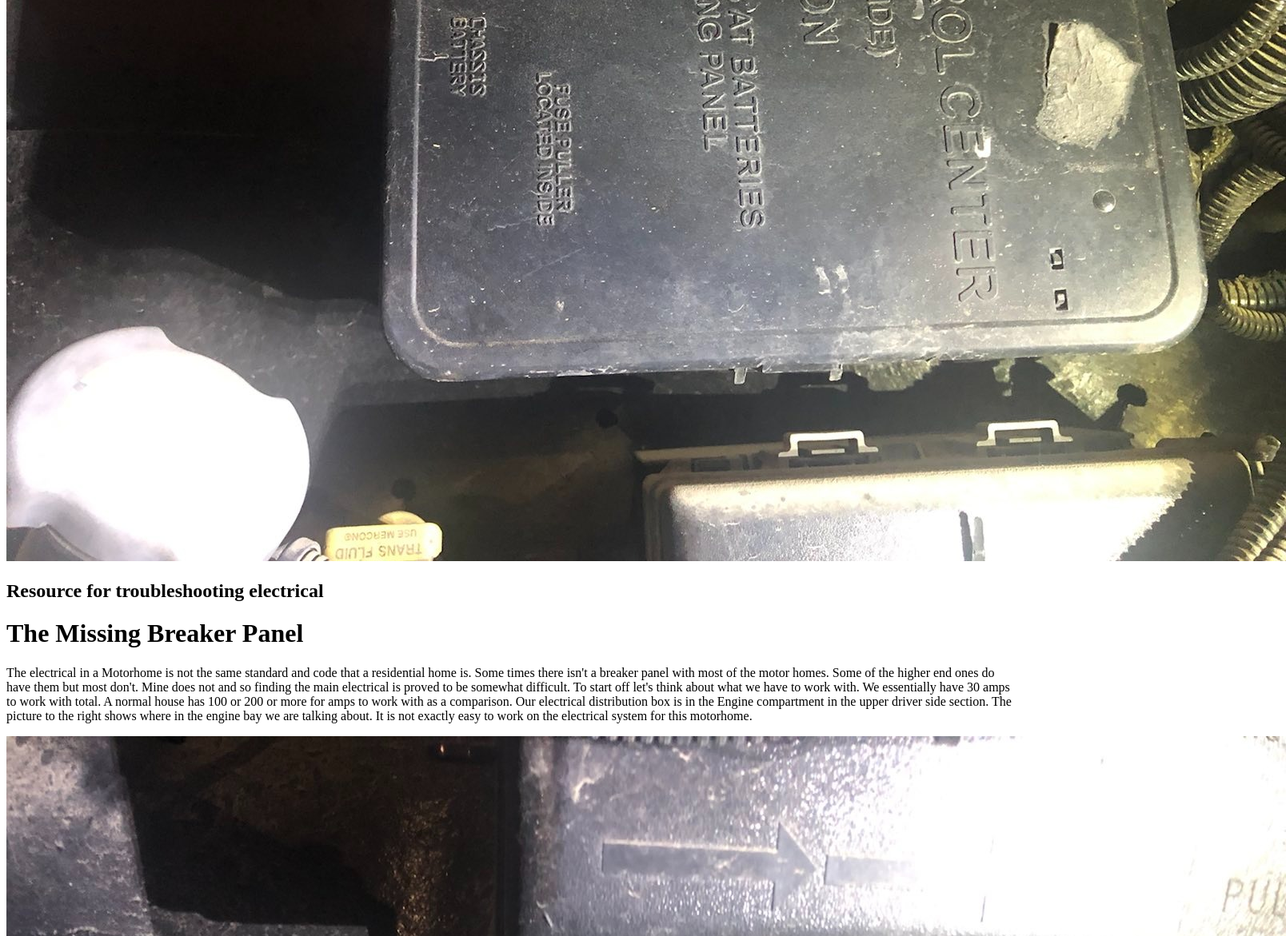
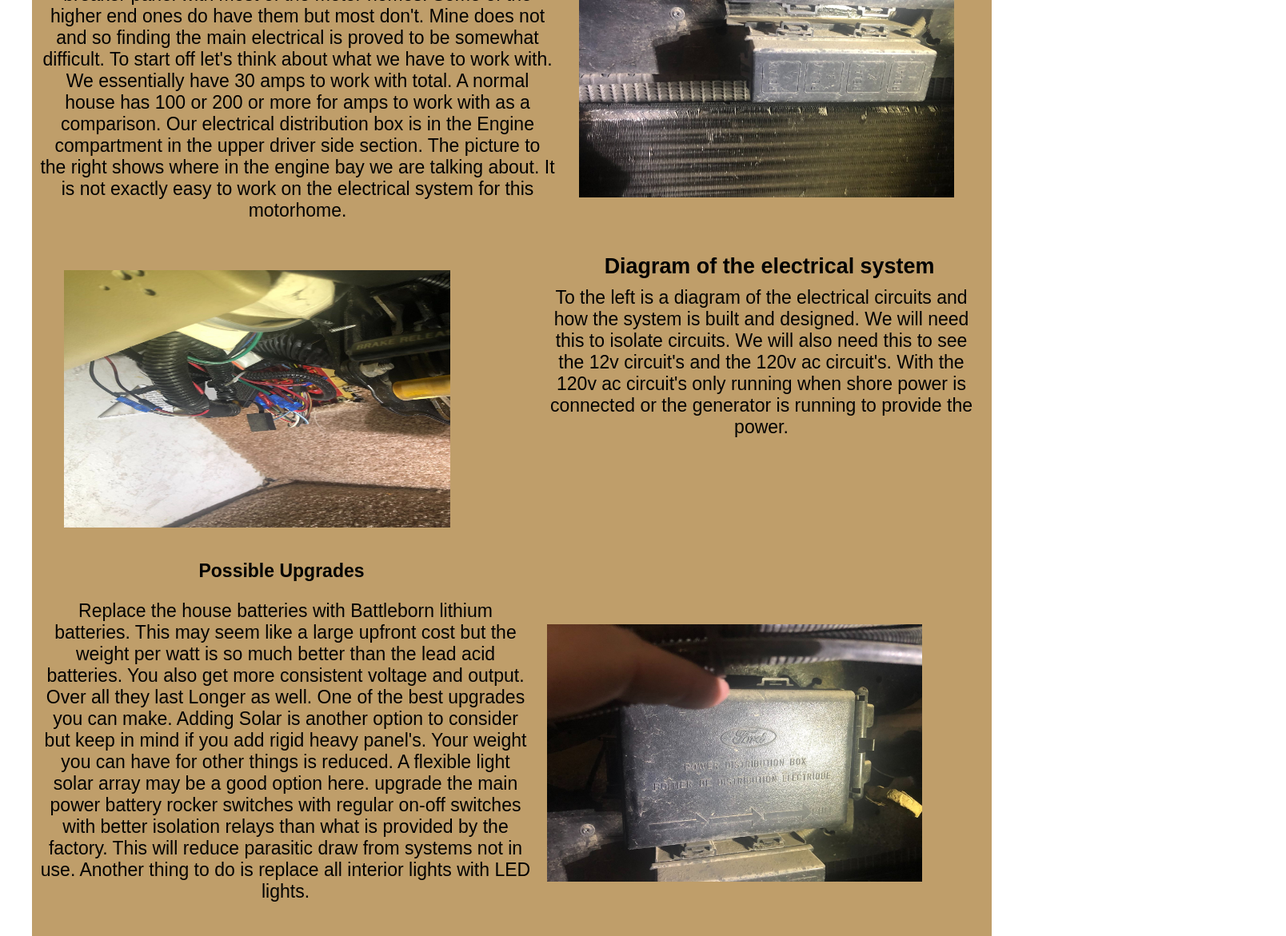
Before and after one commit to bagmister/wdd130, a plain HTML site: page hurricane_adventures/electrical.html in a window 1280 px wide. Shown: the part 626-1797 px from the top of the page at 80% size, 1608 px wide, since content can reach past the window. Drawn offline with Linux system fonts and the light colour scheme; a web font is replaced by a local one.

Commit message:
final changes on site

```diff
--- a/hurricane_adventures/electrical.html
+++ b/hurricane_adventures/electrical.html
@@ -8,6 +8,7 @@
     <link rel="stylesheet" href="styles/styles.css">
 </head>
 <body>
+    <main class="electrical-page">
         <header>
             <nav>
                 <a id="logo_link" href="index.html">
@@ -18,25 +19,21 @@
                 <a href="plumbing.html">Plumbing</a>
             </nav>
         </header>
-    <div id="electrical-image">
-        <div id="electrical-image-box">
-            <img id="electrical-img" src="images/battery_control_center.jpeg" alt="Electrical">
+        <div id="electrical-welcome-image-box">
+                <img id="electrical-welcome-image" src="images/battery_control_center.jpeg" alt="Electrical">
         </div>
-        <section id="hero-msg">
         <h1 class="electrical-title">Resource for troubleshooting electrical</h1>
-        </section>
-    </div>
-    <h1 id="the-missing-breaker-panel-title">The Missing Breaker Panel</h1>
+        <h2 id="the-missing-breaker-panel-title">The Missing Breaker Panel</h2>
         <p id="the-missing-breaker-panel-text">
             The electrical in a Motorhome is not the same standard and code that a residential home is. Some times there isn't a breaker panel with most of the motor homes. Some of the higher end ones do have them but most don't. Mine does not and so finding the main electrical is proved to be somewhat difficult. To start off let's think about what we have to work with. We essentially have 30 amps to work with total. A normal house has 100 or 200 or more for amps to work with as a comparison. Our electrical distribution box is in the Engine compartment in the upper driver side section. The picture to the right shows where in the engine bay we are talking about. It is not exactly easy to work on the electrical system for this motorhome.
         </p>
         <img id="the-missing-breaker-panel-image" src="images/breaker_switches.jpeg">
-    <h2 id="diagram-of-electrical-system-title">Diagram of the electrical system</h2>
+        <h3 id="diagram-of-electrical-system-title">Diagram of the electrical system</h3>
         <p id="diagram-of-electrical-system-text">
             To the left is a diagram of the electrical circuits and how the system is built and designed. We will need this to isolate circuits. We will also need this to see the 12v circuit's and the 120v ac circuit's. With the 120v ac circuit's only running when shore power is connected or the generator is running to provide the power.
         </p>
         <img id="diagram-of-electrical-system-image" src="images/under_dash_electrical.jpeg">
-    <h3 id="possible-upgrades-title">Possible Upgrades</h3>
+        <h4 id="possible-upgrades-title">Possible Upgrades</h4>
         <p id="possible-upgrades-text">
             Replace the house batteries with Battleborn lithium batteries. This may seem like a large upfront cost but the weight per watt is so much better than the lead acid batteries. You also get more consistent voltage and output. Over all they last Longer as well. One of the best upgrades you can make.
 
@@ -45,12 +42,20 @@
             upgrade the main power battery rocker switches with regular on-off switches with better isolation relays than what is provided by the factory. This will reduce parasitic draw from systems not in use. Another thing to do is replace all interior lights with LED lights.
         </p>
         <img id="possible-upgrades-image" src="images/power_distribution_box.jpeg">
-
-    </div>
-    <footer>
+        <footer id="electrical-footer">
             <p>Hurricane Adventures &copy; 2022 - Kevin Bagley</p>
             <p>email@nowhere.com</p>
+            <div class="social">
+                <a href="https://facebook.com" target="_blank">
+                    <img src="images/facebook.png" alt="fb icon">
+                </a>
+                <a href="https://twitter.com" target="_blank">
+                    <img src="images/twitter.png" alt="twitter icon">
+                </a>
+                <a href="https://instagram.com" target="_blank">
+                    <img src="images/instagram.png" alt="instagram icon">
             <a href="site-plan.html">site-plan</a>
         </footer>
+    </main>
 </body>
 </html>
--- a/hurricane_adventures/styles/styles.css
+++ b/hurricane_adventures/styles/styles.css
@@ -121,10 +121,13 @@ h2 {
     grid-row: 3;
 }
 
-footer {
-    text-align: center;
-    grid-row: 12;
+#home-footer {
+    grid-row: 11;
     grid-column: 1/12;
+    margin-top: 200px;
+    display: flex;
+    justify-content: space-around;
+    align-items: center;
 }
 
 a {
@@ -210,3 +213,139 @@ a {
     margin-left: 40px;
     margin-top: 10px;
 }
+
+#plumbing-footer {
+    grid-row: 11;
+    grid-column: 1/12;
+    margin-top: 220px;
+    display: flex;
+    justify-content: space-around;
+    align-items: center;
+}
+
+.electrical-page {
+    display: grid;
+    grid-template-columns: repeat(6, 7em);
+    grid-template-rows: repeat(12, 7em);
+    background-color: #BF9E6A;
+    padding: 0;
+    font-size: 23px;
+    font-family:  'Grechen Fuemen', sans-serif;
+    margin: 0 auto;
+    max-width: 1200px;
+}
+
+#electrical-welcome-image-box {
+    grid-row: 2/4;
+    grid-column: 1/12;
+    width: 100%;
+    height: 100%;
+}
+
+#electrical-welcome-image {
+    grid-row: 2/4;
+    grid-column: 1/12;
+    width: 100%;
+    height: 100%;
+}
+
+.electrical-title {
+    text-align: center;
+    grid-row: 2/4;
+    grid-column: 1/12;
+    margin: 10px;
+    color: #396E94;
+}
+
+#electrical-title {
+    grid-row: 4;
+    grid-column: 1/4;
+    text-align: left;
+    margin-top: 100px;
+    margin-top: 10px;
+}
+
+#the-missing-breaker-panel-title {
+    grid-row: 4;
+    grid-column: 1/4;
+    text-align: left;
+    margin-top: 100px;
+    margin-top: 10px;
+}
+
+#the-missing-breaker-panel-text {
+    grid-row: 5;
+    grid-column: 1/5;
+    width: 100%;
+    text-align: center;
+    margin-top: -100px;
+    margin-left: 10px;
+}
+
+#the-missing-breaker-panel-image {
+    grid-row: 4/6;
+    grid-column: 5/11;
+    width: 100%;
+    height: 100%;
+    margin-top: 60px;
+    margin-left: 40px;
+}
+
+#diagram-of-electrical-system-title {
+    grid-row: 7;
+    grid-column: 5/12;
+    text-align: center;
+    margin-top: -30px;
+}
+
+#diagram-of-electrical-system-text {
+    grid-row: 8;
+    grid-column: 5/12;
+    text-align: center;
+    margin-right: 20px;
+    margin-top: -150px;
+}
+
+#diagram-of-electrical-system-image {
+    grid-row: 7/9;
+    grid-column: 1/4;
+    width: 100%;
+    height: 100%;
+    margin-left: 40px;
+    margin-top: -10px;
+}
+
+#possible-upgrades-title{
+    grid-row: 9;
+    grid-column: 1/5;
+    text-align: center;
+    margin-right: 20px;
+}
+
+#possible-upgrades-text {
+    grid-row: 10;
+    grid-column: 1/5;
+    text-align: center;
+    margin-right: 20px;
+    margin-top: -80px;
+    margin-left: 10px;
+}
+
+#possible-upgrades-image {
+    grid-row: 10/12;
+    grid-column: 5/11;
+    text-align: center;
+    margin-right: 20px;
+    margin-top: -50px;
+    width: 100%;
+    height: 100%;
+}
+
+#electrical-footer {
+    grid-row: 11;
+    grid-column: 1/12;
+    margin-top: 220px;
+    display: flex;
+    justify-content: space-around;
+    align-items: center;
+}
```
Also changed, not shown: hurricane_adventures/index.html (+10 -1 lines), hurricane_adventures/plumbing.html (+10 -1 lines), hurricane_adventures/images/facebook.png (added), hurricane_adventures/images/instagram.png (added), hurricane_adventures/images/twitter.png (added). Lines whose indentation alone changed are shown as unchanged.
